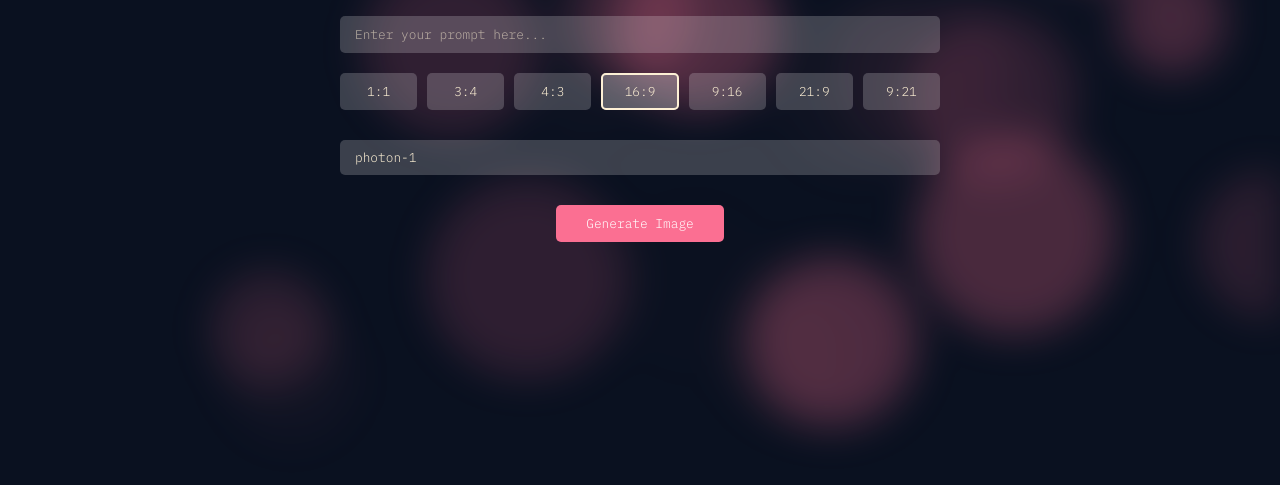
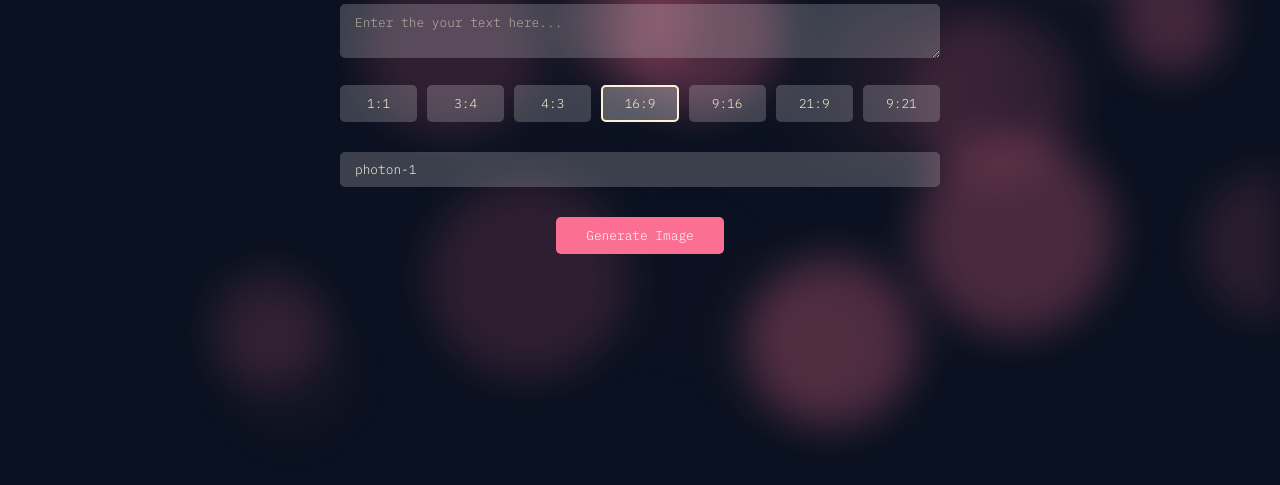
Before and after one commit to muinsaiyed/photoui, a website: page public/index.html in a window 1280 px wide. Shown: the part 315-800 px from the top of the page. Drawn offline with Linux system fonts and the light colour scheme.

Commit message:
fixing the overflow issue

```diff
--- a/public/index.html
+++ b/public/index.html
@@ -14,8 +14,12 @@
         <p class="subtitle">Generate amazing images with Photon AI</p>
 
         <form id="generate-form">
+
+
             <div class="input-container">
-                <input type="textarea" id="prompt" name="prompt" class="input" placeholder="Enter your prompt here..." required>
+                <!-- <input type="textarea" id="prompt" name="prompt" class="input" placeholder="Enter your prompt here..." required> -->
+                <textarea id="prompt" name="prompt" class="input" placeholder="Enter the your text here..."></textarea>
+
             </div>
 
             <div class="aspect-ratio-buttons">
--- a/public/styles.css
+++ b/public/styles.css
@@ -4,9 +4,9 @@
 body {
     margin: 0;
     padding: 0;
-    height: 100vh;
+    min-height: 100vh;
     background-color: #0a1120;
-    overflow: hidden;
+    overflow: auto;
     font-family: 'Poppins', sans-serif;
     display: flex;
     justify-content: center;
```
